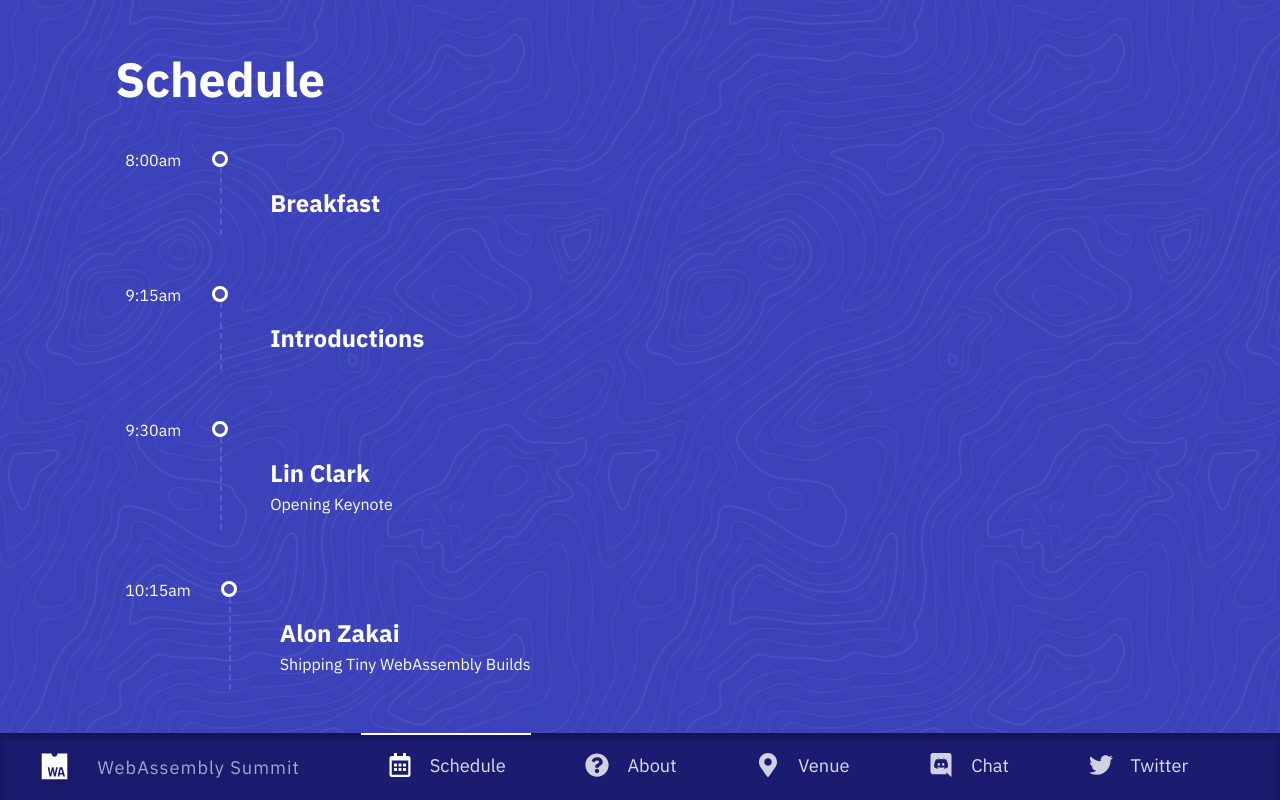
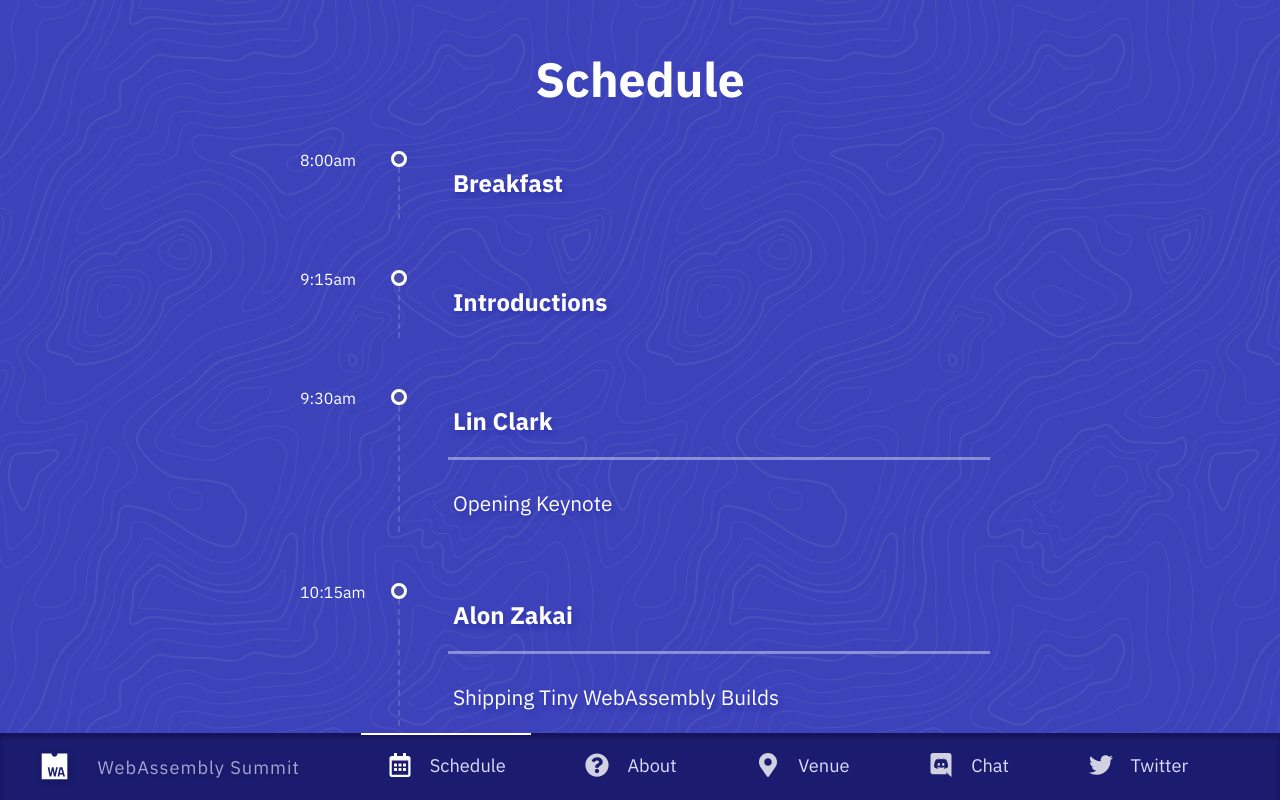
Before and after one commit to WebAssemblySummit/wasmsummit.dev, a Next.js app: page /schedule in a window 1280 px wide. Built offline with nearby package versions, Linux system fonts and the light colour scheme.

Commit message:
Finished merging our two designs

```diff
--- a/pages/schedule.tsx
+++ b/pages/schedule.tsx
@@ -44,17 +44,27 @@
     <Schedule>
       {scheduleItems.map(item => {
 
-        let titleAndDescription = (
+        let title = (
+          <ScheduleItemTitle>{item.title}</ScheduleItemTitle>
+        );
+
+        let description;
+        if (item.description) {
+          description = (
+            <ScheduleItemDescription>{item.description}</ScheduleItemDescription>
+          )
+        }
+
+        let itemContent = (
           <>
-          <ScheduleItemTitle>{item.title}</ScheduleItemTitle>
-          <ScheduleItemDescription>{item.description}</ScheduleItemDescription>
+            {title}
+            {description}
           </>
         );
-
         if (item.link) {
-          titleAndDescription = (
+          itemContent = (
             <ScheduleLink href={item.link}>
-              {titleAndDescription}
+              {itemContent}
             </ScheduleLink>
           )
         }
@@ -64,7 +74,7 @@
             <ScheduleItemTime>{item.time}</ScheduleItemTime>
             <ScheduleItemCircle />
             <ScheduleItemContent>
-              {titleAndDescription}
+              {itemContent}
             </ScheduleItemContent>
           </ScheduleItem>
         );
@@ -89,6 +99,7 @@
 `;
 
 export const Headline = styled.h1`
+  text-align: center;
   font-size: 3em;
   margin-top: 3vh;
   margin-bottom: 0vh;
@@ -100,6 +111,9 @@
 `;
 
 export const Schedule = styled.ul`
+  margin-left: auto;
+  margin-right: auto;
+  max-width: 700px;
   list-style-type: none;
   padding: 0px;
   padding-left: 0px;
@@ -118,6 +132,7 @@
   font-size: 1em;
   color: #FFFFFF;
   margin: -1px calc(2vw + 5px) 0 0;
+  width: 60px;
   @media screen and (max-width: 500px) {
     font-size: 0.75em;
     line-height: 1.7;
@@ -129,7 +144,6 @@
 const ScheduleItemCircle = styled.div`
   border-radius: 100%;
   border: 3px solid white;
-  z-index: 2;
   margin-right: -8px;
   background: hsla(237, 40%, 48%, 1);
   width: 10px;
@@ -142,14 +156,33 @@
   flex: 1;
   border-left: 2px dashed rgba(255, 255, 255, 0.15);
   padding-left: calc(3vw + 10px);
+  margin-left: -1px;
 `;
 
 export const ScheduleItemTitle = styled.h2`
-  margin-bottom: 5px;
+  font-size: 1.5em;
+  margin-top: 0;
+  padding-left: 5px;
+  font-weight: 700;
+  text-shadow: 2px 4px 5px hsla(237, 80%, 35%, 0.3);
+
+
+
+  @media screen and (max-width: 500px) {
+    font-size: 1.4em;
+  }
 `;
 
 export const ScheduleItemDescription = styled.p`
+  font-size: 1.3em;
   margin-top: 0px;
+  margin-bottom: 15px;
+  padding: 0 15px 0 5px;
+  font-weight: normal;
+  text-shadow: 2px 4px 5px hsla(237, 80%, 35%, 0.3);
+
+  padding-top: 30px;
+  border-top: 3px solid rgba(255, 255, 255, 0.4);
 `;
 
 export const ScheduleLink = styled.a`
```
